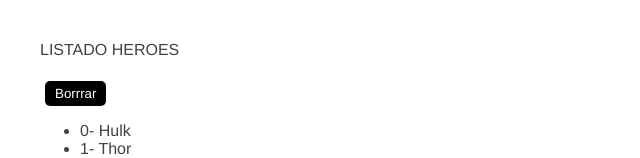
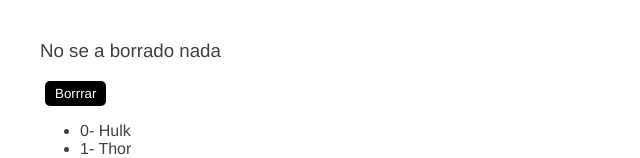
Before and after one commit to SandovalJr/Angular-Certification, an Angular app in the folder angular/01-bases/: page / in a window 1280 px wide. Shown: the top 158 px of the page, without its empty margins (0-640 px from the left). Built offline with nearby package versions, Linux system fonts and the light colour scheme.

Commit message:
templates

```diff
--- a/angular/01-bases/src/app/components/heroes/listado/listado.component.html
+++ b/angular/01-bases/src/app/components/heroes/listado/listado.component.html
@@ -1,7 +1,11 @@
-<h4 class="text-cente">LISTADO HEROES</h4>
-<h3 *ngIf="heroborrado">
+<h3 *ngIf="heroborrado; else noBorrado">
   El hero borrardo es: <small>{{ heroborrado }}</small>
 </h3>
+
+<ng-template #noBorrado>
+  <h3>No se a borrado nada</h3>
+</ng-template>
+
 <button (click)="BorrarHero()">Borrrar</button>
 
 <ul>
```
